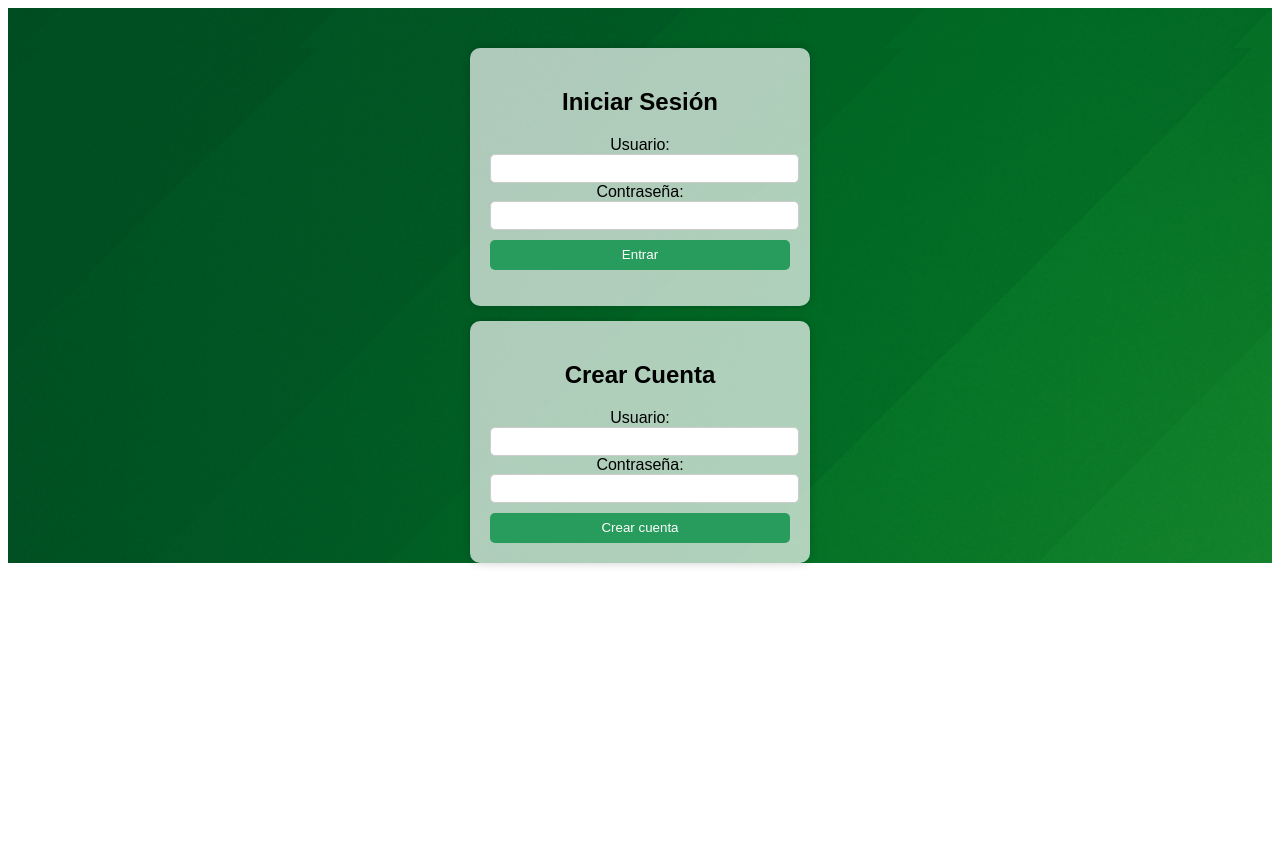
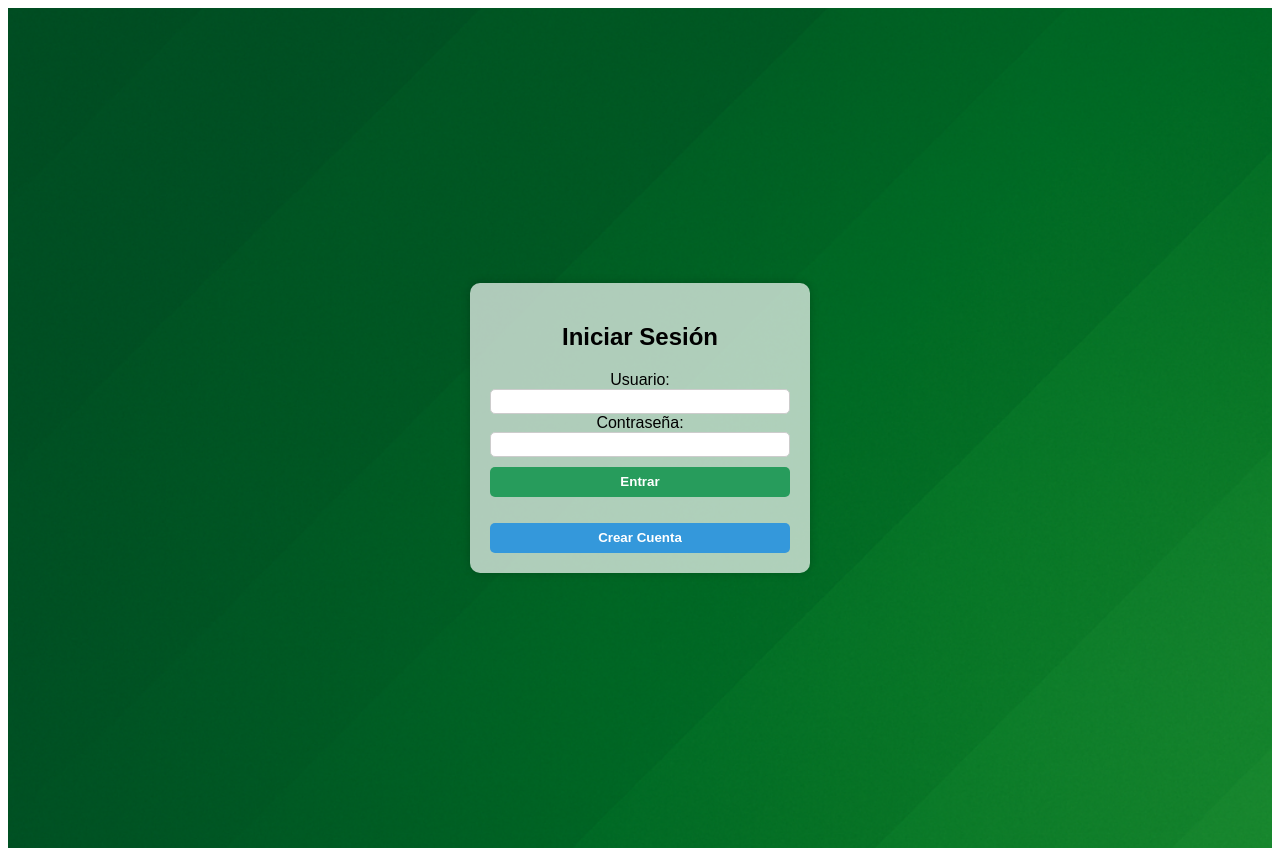
Before and after one commit to near791/Inventario.Proyecto, a React (Create React App) app in the folder client/: page / in a window 1280 px wide. Before the commit the page ends 800 px from the top, so only its background shows below. Built offline with nearby package versions, Linux system fonts and the light colour scheme.

Commit message:
Se agrega crear cuenta por separado del inicio

```diff
--- a/client/src/App.css
+++ b/client/src/App.css
@@ -9,6 +9,7 @@
   width: 100%;
   align-items: center;
   font-family: Arial, sans-serif;
+  min-height: 100vh;
 }
 
 .contenedor {
@@ -24,6 +25,15 @@
   width: 100%;
   margin-top: 40px;
   gap: 15px;
+}
+
+/* Contenedor principal para login */
+.contenedor-login {
+  display: flex;
+  justify-content: center;
+  align-items: center;
+  min-height: 100vh;
+  padding: 20px;
 }
 
 .login, .registro {
@@ -42,6 +52,7 @@
   padding-left: 5px;
   border-radius: 5px;
   border: 1px solid #ccc;
+  box-sizing: border-box;
 }
 
 .datos button, .login button, .registro button {
@@ -53,6 +64,8 @@
   border: none;
   border-radius: 5px;
   cursor: pointer;
+  font-weight: bold;
+  transition: background-color 0.3s ease;
 }
 
 .datos button:hover, .login button:hover, .registro button:hover {
@@ -64,3 +77,95 @@
   font-weight: bold;
   color: #333;
 }
+
+/* Botón para abrir modal de crear cuenta */
+.btn-crear-cuenta {
+  background-color: #3498db !important;
+  margin-top: 15px;
+}
+
+.btn-crear-cuenta:hover {
+  background-color: #2980b9 !important;
+}
+
+/* Overlay del modal (fondo oscuro) */
+.modal-overlay {
+  position: fixed;
+  top: 0;
+  left: 0;
+  width: 100%;
+  height: 100%;
+  background-color: rgba(0, 0, 0, 0.5);
+  display: flex;
+  justify-content: center;
+  align-items: center;
+  z-index: 1000;
+}
+
+/* Modal de registro */
+.modal-registro {
+  background-color: #ffffffef;
+  border-radius: 10px;
+  padding: 30px;
+  width: 350px;
+  max-width: 90%;
+  box-shadow: 0px 8px 20px rgba(0, 0, 0, 0.3);
+  text-align: center;
+  animation: slideDown 0.3s ease;
+}
+
+@keyframes slideDown {
+  from {
+    opacity: 0;
+    transform: translateY(-30px);
+  }
+  to {
+    opacity: 1;
+    transform: translateY(0);
+  }
+}
+
+.modal-registro h2 {
+  margin-top: 0;
+  color: #2ecc71;
+  margin-bottom: 20px;
+}
+
+.modal-registro label {
+  display: block;
+  text-align: left;
+  margin-top: 10px;
+  margin-bottom: 5px;
+  font-weight: bold;
+  color: #333;
+}
+
+/* Botones del modal */
+.botones-modal {
+  display: flex;
+  gap: 10px;
+  margin-top: 15px;
+}
+
+.botones-modal button {
+  flex:1;
+  background-color: #3498db;
+  border-radius: 8px;
+  color:#ffffff;
+  border: none;
+  cursor: pointer;
+}
+
+.botones-modal button:hover {
+  background-color: #2980b9;
+  transform: translateY(-2px);
+}
+
+.botones-modal .btn-cancelar {
+  background-color: #e74c3c;
+}
+
+.botones-modal .btn-cancelar:hover {
+  background-color: #c0392b;
+  transform: translateY(-2px);
+}
--- a/client/src/Login.jsx
+++ b/client/src/Login.jsx
@@ -8,6 +8,7 @@ function Login() {
   const [loginUsuario, setLoginUsuario] = useState("");
   const [loginContraseña, setLoginContraseña] = useState("");
   const [mensajeLogin, setMensajeLogin] = useState("");
+  const [mostrarRegistro, setMostrarRegistro] = useState(false);
 
   const addUser = () => {
     Axios.post("http://localhost:3001/create", { Usuario, Contraseña })
@@ -15,6 +16,7 @@ function Login() {
         alert(response.data.message);
         setUsuario("");
         setContraseña("");
+        setMostrarRegistro(false);
       })
       .catch((error) => {
         alert(error?.response?.data?.message || "Error al registrar");
@@ -49,7 +51,7 @@ function Login() {
 
 return (
   <div className="App">
-      <div className="contenedor">
+    <div className="contenedor-login">
       <div className="login">
         <h2>Iniciar Sesión</h2>
         <label>
@@ -77,9 +79,21 @@ function Login() {
         <br />
         <button onClick={loginUser}>Entrar</button>
         <p className="mensaje">{mensajeLogin}</p>
+
+        {/* Botón para abrir el modal */}
+        <button
+          className="btn-crear-cuenta"
+          onClick={() => setMostrarRegistro(true)}
+        >
+          Crear Cuenta
+        </button>
+      </div>
     </div>
 
-        <div className="registro">
+    {/* Modal de registro */}
+    {mostrarRegistro && (
+      <div className="modal-overlay" onClick={() => setMostrarRegistro(false)}>
+        <div className="modal-registro" onClick={(e) => e.stopPropagation()}>
           <h2>Crear Cuenta</h2>
           <label>
             Usuario:
@@ -104,11 +118,19 @@ function Login() {
             />
           </label>
           <br />
+          <div className="botones-modal">
             <button onClick={addUser}>Crear cuenta</button>
+            <button
+              className="btn-cancelar"
+              onClick={() => setMostrarRegistro(false)}
+            >
+              Cancelar
+            </button>
           </div>
         </div>
       </div>
-  );
-}
+    )}
+  </div>
+);}
 
 export default Login;
```
Lines whose indentation alone changed are shown as unchanged.
